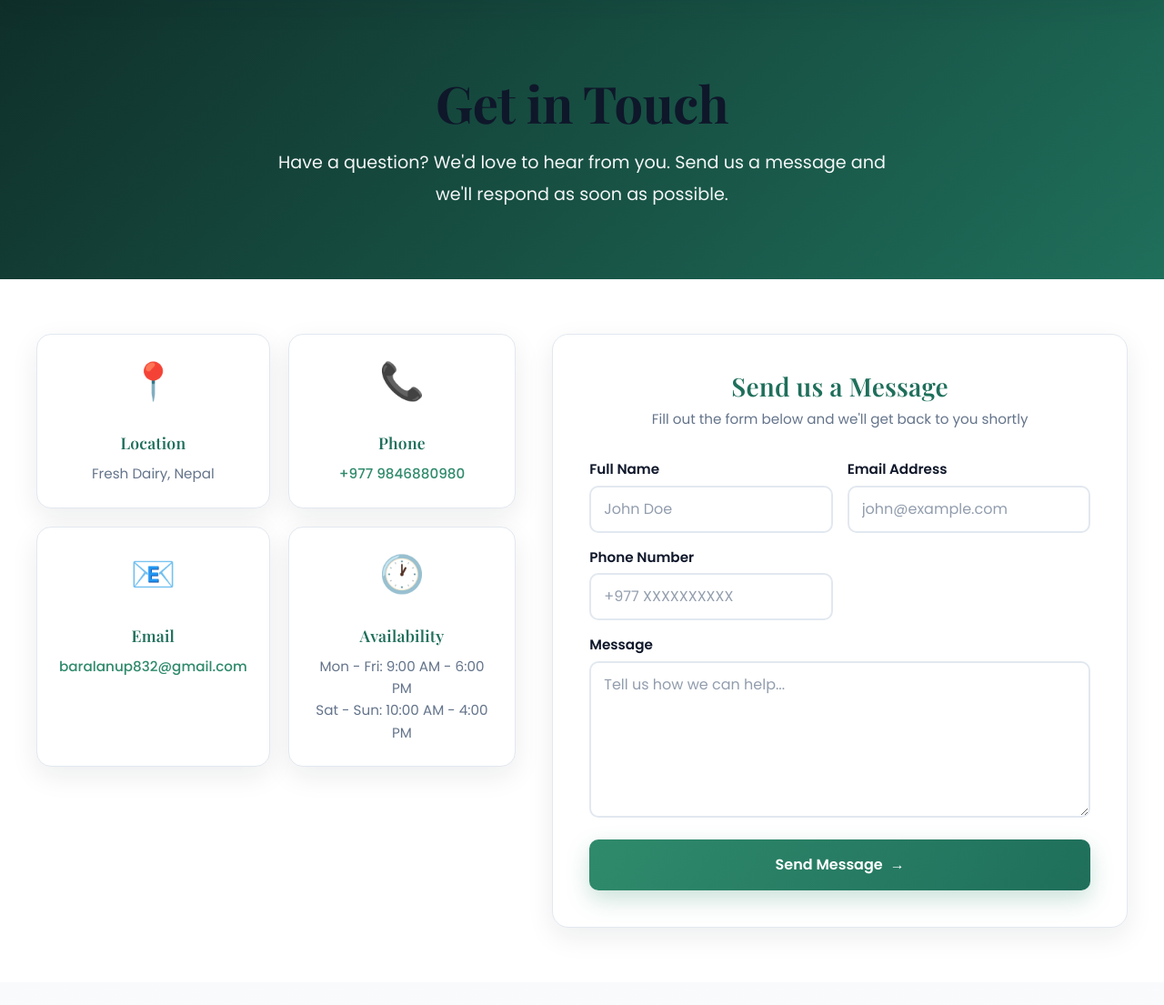
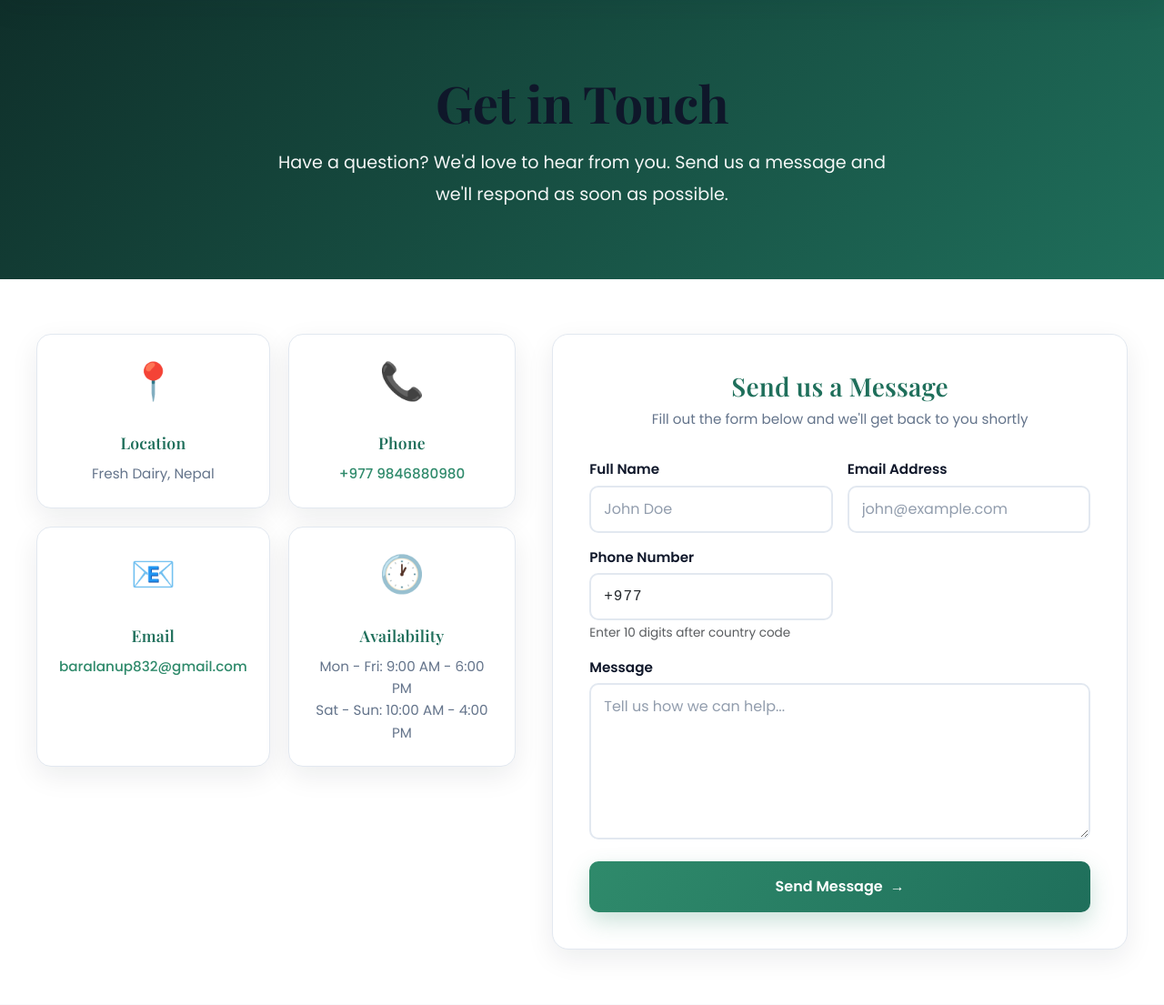
Before and after one commit to AnupBaral490/dairywebsite, a Django app: page /contact/ in a window 1280 px wide. Shown: the part 77-1182 px from the top of the page at 91% size. Run offline with Django 5.2, Linux system fonts and the light colour scheme; some libraries are stand-ins or nearby versions.

Commit message:
minor changes on contact us page

```diff
--- a/ec/app/static/app/css/style.css
+++ b/ec/app/static/app/css/style.css
@@ -648,6 +648,19 @@ textarea.form-control {
 	transform: translateX(4px);
 }
 
+.phone-input {
+	font-family: 'Courier New', monospace;
+	letter-spacing: 1px;
+	font-weight: 500;
+}
+
+.form-text {
+	display: block;
+	margin-top: 4px;
+	font-size: 0.85rem;
+	color: var(--ink-500);
+}
+
 .why-icon {
 	font-size: 48px;
 	margin-bottom: 16px;
--- a/ec/app/templates/app/contact.html
+++ b/ec/app/templates/app/contact.html
@@ -74,7 +74,8 @@
 
                     <div class="form-group">
                         <label for="phone" class="form-label">Phone Number</label>
-                        <input type="tel" id="phone" name="phone" class="form-control" placeholder="+977 XXXXXXXXXX">
+                        <input type="tel" id="phone" name="phone" class="form-control phone-input" placeholder="+977 9840000000" value="+977 " required>
+                        <small class="form-text text-muted">Enter 10 digits after country code</small>
                     </div>
 
                     <div class="form-group form-group-full">
@@ -123,4 +124,78 @@
     </div>
 </section>
 
+<script>
+document.addEventListener('DOMContentLoaded', function() {
+    const phoneInput = document.getElementById('phone');
+    const PREFIX = '+977 ';
+    const MAX_DIGITS = 10;
+
+    // Initialize with prefix
+    if (!phoneInput.value || phoneInput.value.length === 0) {
+        phoneInput.value = PREFIX;
+    }
+
+    phoneInput.addEventListener('input', function(e) {
+        let value = e.target.value;
+
+        // Ensure prefix is always present
+        if (!value.startsWith(PREFIX)) {
+            value = PREFIX;
+        }
+
+        // Get only digits after prefix
+        let digits = value.substring(PREFIX.length).replace(/\D/g, '');
+
+        // Limit to 10 digits
+        if (digits.length > MAX_DIGITS) {
+            digits = digits.substring(0, MAX_DIGITS);
+        }
+
+        // Update input value
+        e.target.value = PREFIX + digits;
+    });
+
+    phoneInput.addEventListener('keydown', function(e) {
+        const value = e.target.value;
+
+        // Prevent backspace on prefix
+        if (e.key === 'Backspace' && value.length <= PREFIX.length) {
+            e.preventDefault();
+            // Reset to just prefix
+            e.target.value = PREFIX;
+        }
+
+        // Prevent deletion with Delete key on prefix
+        if (e.key === 'Delete' && e.target.selectionStart <= PREFIX.length) {
+            e.preventDefault();
+        }
+    });
+
+    phoneInput.addEventListener('focus', function(e) {
+        // Ensure prefix is there when focusing
+        if (!e.target.value.startsWith(PREFIX)) {
+            e.target.value = PREFIX;
+        }
+        // Move cursor to end
+        e.target.selectionStart = e.target.value.length;
+        e.target.selectionEnd = e.target.value.length;
+    });
+
+    // On form submit, validate phone number
+    const form = document.querySelector('.contact-form-grid');
+    if (form) {
+        form.addEventListener('submit', function(e) {
+            const phone = phoneInput.value;
+            const digits = phone.substring(PREFIX.length).replace(/\D/g, '');
+
+            if (digits.length !== MAX_DIGITS) {
+                e.preventDefault();
+                alert('Please enter a valid 10-digit phone number');
+                phoneInput.focus();
+            }
+        });
+    }
+});
+</script>
+
 {% endblock main-content %}
```
